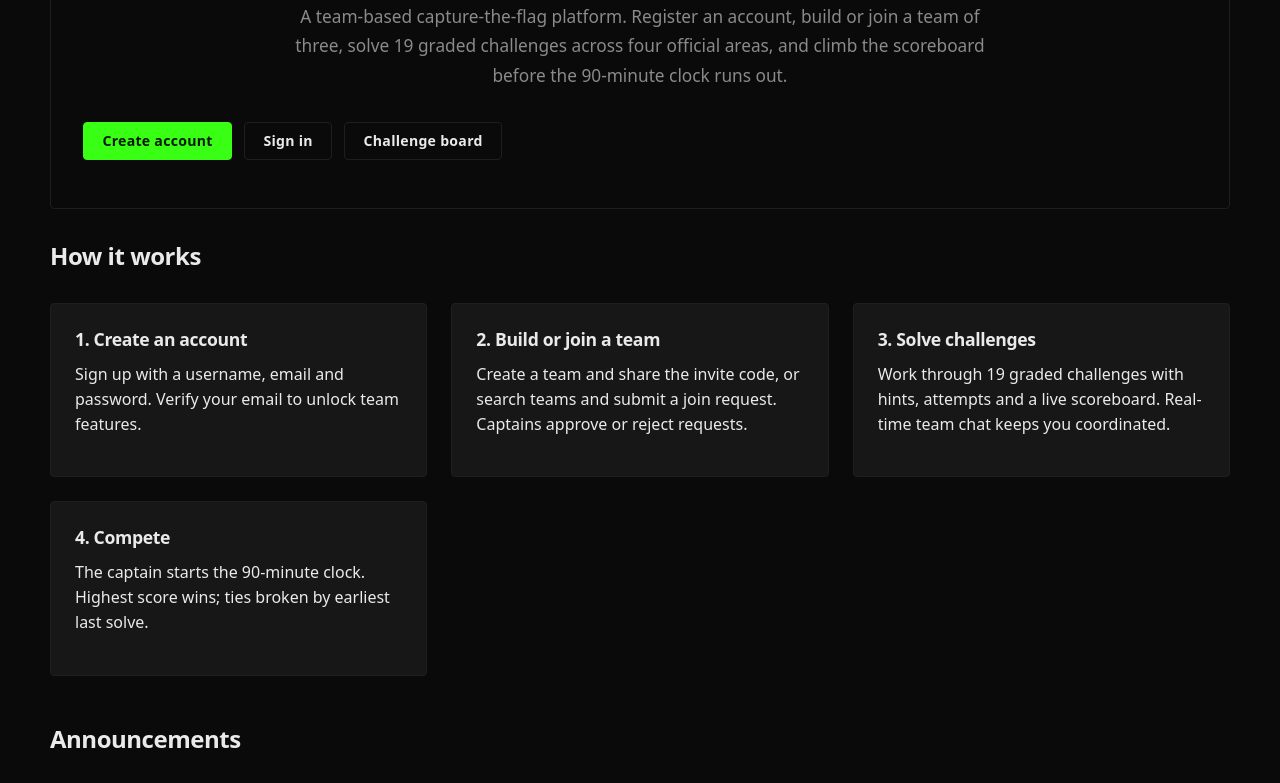
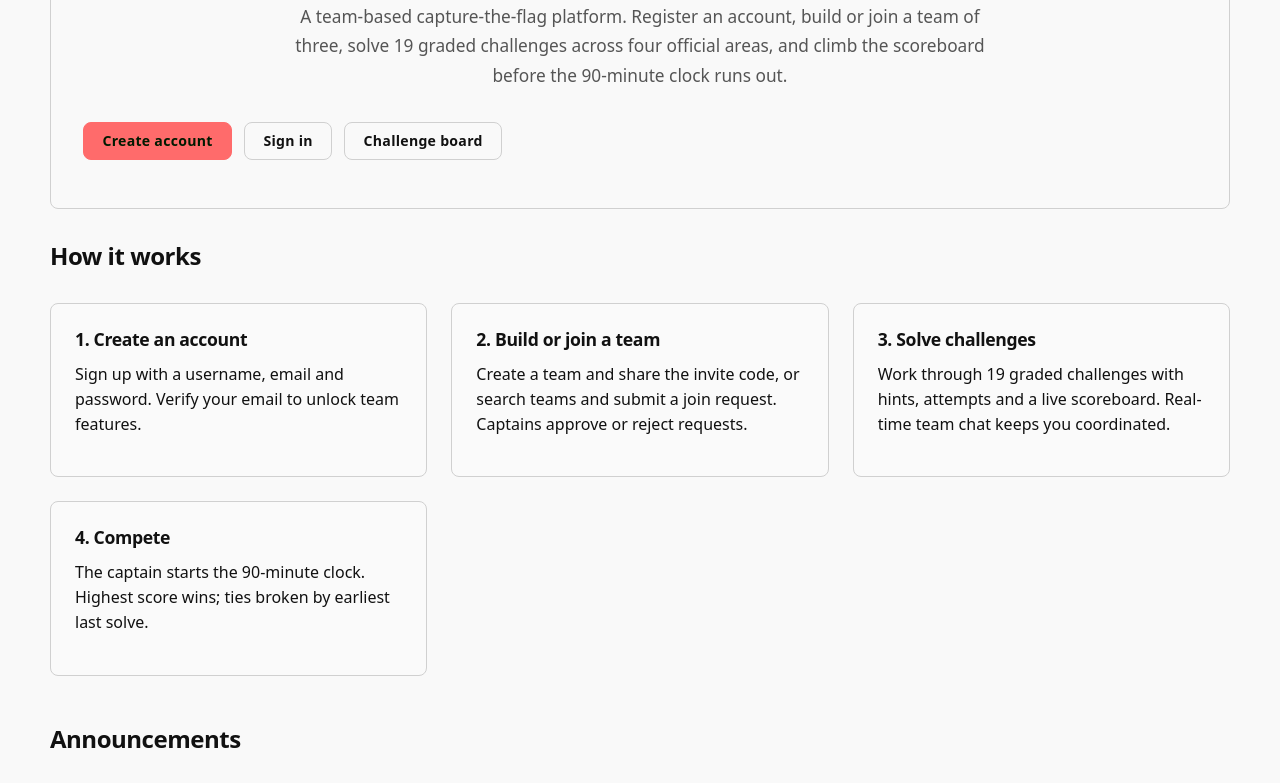
Before and after one commit to rhythm0914/itso26-cybersecurity-ctf, a website: page index.html in a window 1280 px wide. Shown: the part 263-1046 px from the top of the page. Drawn offline with Linux system fonts and the light colour scheme; no server answers.

Commit message:
Redesign layout, team system, DB rebuild

```diff
--- a/css/style.css
+++ b/css/style.css
@@ -7,26 +7,44 @@
 
 /* ---------- design tokens ---------- */
 :root {
-  --bg: #0a0a0a;
-  --bg-elevated: #121212;
-  --surface: #171717;
-  --border: #1f1f1f;
-  --border-focus: #2d2d2d;
-  --text: #eaeaea;
-  --text-muted: #8a8a8a;
-  --text-dim: #5a5a5a;
-  --accent: #39ff14;
-  --accent-hover: #4dff33;
-  --accent-dim: #1a7a0a;
-  --danger: #ff4d4d;
-  --danger-dim: #7a1a1a;
-  --warning: #ffb300;
-  --info: #00d4aa;
+  --bg: #fafafa;
+  --bg-elevated: #ffffff;
+  --surface: #f5f5f5;
+  --border: #e0e0e0;
+  --border-focus: #b0b0b0;
+  --text: #1a1a1a;
+  --text-muted: #5a5a5a;
+  --text-dim: #3a3a3a;
+  --accent: #ff6b6b;
+  --accent-hover: #ff8c42;
+  --accent-dim: #a855c7;
+  --danger: #e05d44;
+  --danger-dim: #a63624;
+  --warning: #f6c141;
+  --info: #48dbfb;
   --mono: ui-monospace, SFMono-Regular, Menlo, Monaco, Consolas, "Liberation Mono", monospace;
   --font: system-ui, -apple-system, Segoe UI, Roboto, Helvetica, Arial, sans-serif;
-  --radius: 4px;
-  --transition: 0.15s ease;
+  --radius: 8px;
+  --transition: 0.2s ease;
 }
+
+/* Light mode override for high contrast */
+@media (prefers-color-scheme: light) {
+  :root {
+    --bg: #f9f9f9;
+    --bg-elevated: #ffffff;
+    --surface: #fafafa;
+    --border: #d0d0d0;
+    --border-focus: #a0a0a0;
+    --text: #111111;
+    --text-muted: #555555;
+    --text-dim: #444444;
+  }
+}
+
+/* ---------- layout tweaks ---------- */
+.wrap { max-width: 1200px; }
+.section__head h2 { font-size: 1.75rem; }
 
 * { box-sizing: border-box; }
 
```
Also changed, not shown: 1 other file.
